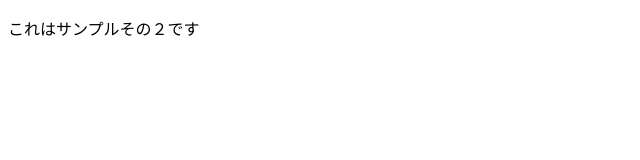
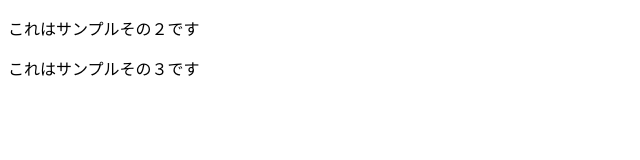
Before and after one commit to no-iwaki/html-test2, a plain HTML site: page index2.html in a window 1280 px wide. Shown: the whole page, without its empty margins (0-640 px from the left). Drawn offline with Linux system fonts and the light colour scheme.

Commit message:
コミットその２

```diff
--- a/index2.html
+++ b/index2.html
@@ -6,5 +6,6 @@
         </head>
         <body>
             <p>これはサンプルその２です</p>
+            <p>これはサンプルその３です</p>
         </body>
 </html>
```
